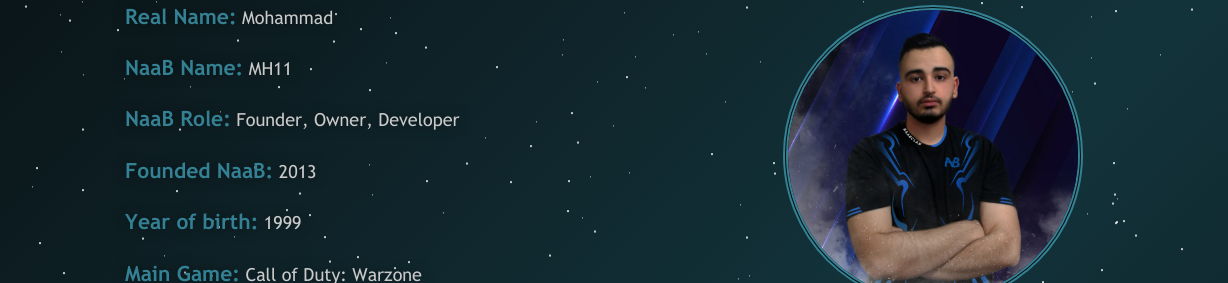
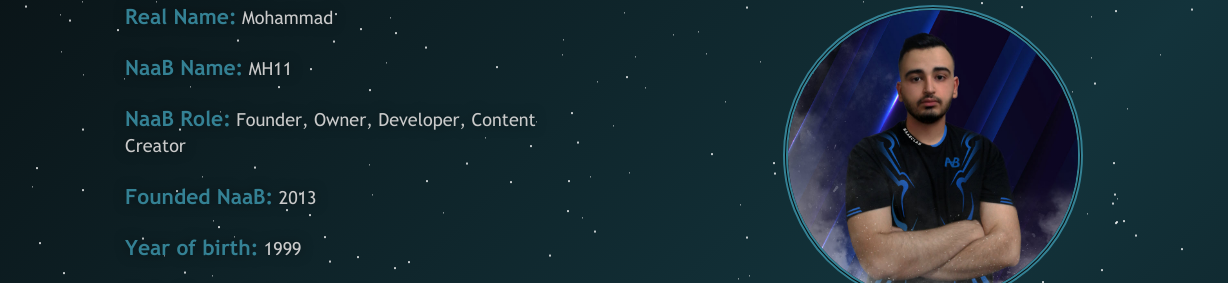
Before and after one commit to whoismh11/naabclan-template, a plain HTML site: page mh11/index.html in a window 1280 px wide. Shown: the part 321-604 px from the top of the page, 0-1228 px from the left. Drawn offline with Linux system fonts and the light colour scheme.

Commit message:
Update index.html

```diff
--- a/mh11/index.html
+++ b/mh11/index.html
@@ -125,7 +125,7 @@
 							<div class="members-content-solo">
 								<h3>Real Name:</h3> <span>Mohammad</span><br><br>
 								<h3>NaaB Name:</h3> <span>MH11</span><br><br>
-								<h3>NaaB Role:</h3> <span>Founder, Owner, Developer</span><br><br>
+								<h3>NaaB Role:</h3> <span>Founder, Owner, Developer, Content Creator</span><br><br>
 								<h3>Founded NaaB:</h3> <span>2013</span><br><br>
 								<h3>Year of birth:</h3> <span>1999</span><br><br>
 								<h3>Main Game:</h3> <span>Call of Duty: Warzone</span><br><br>
```
